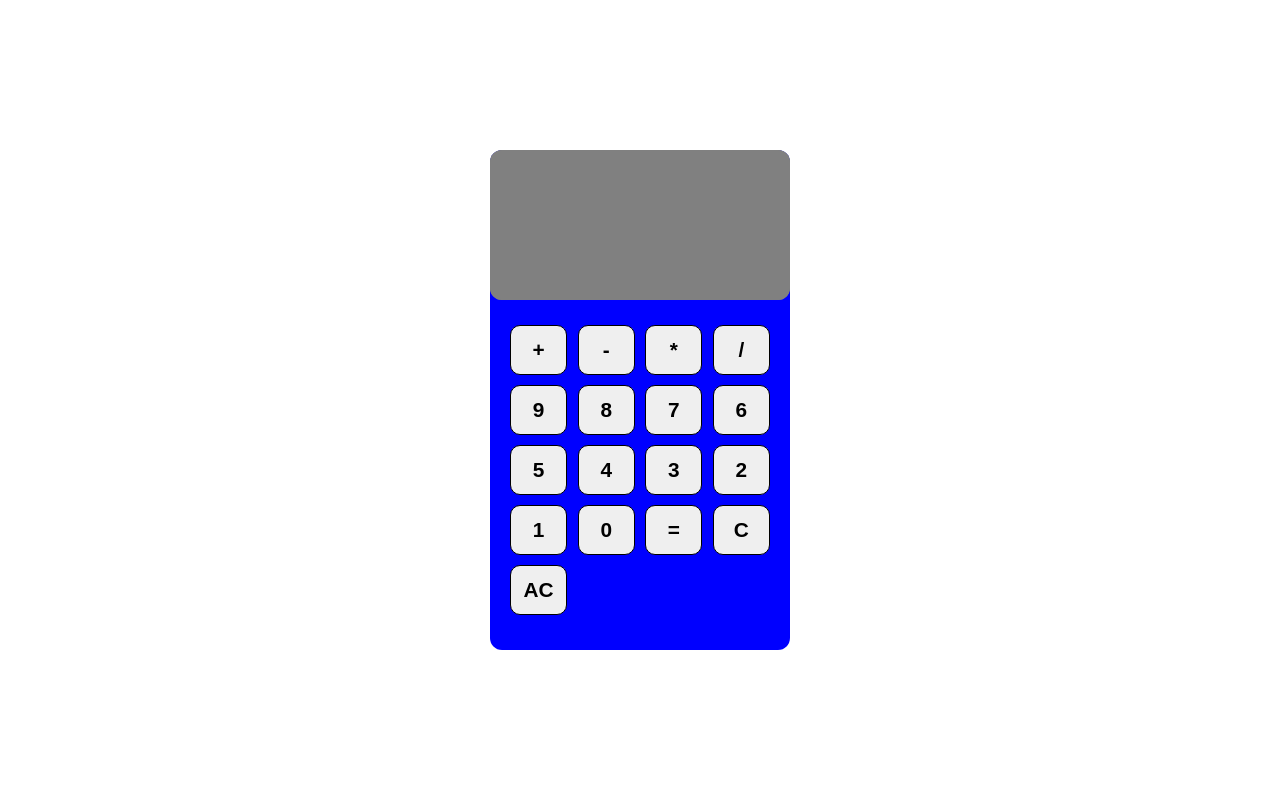
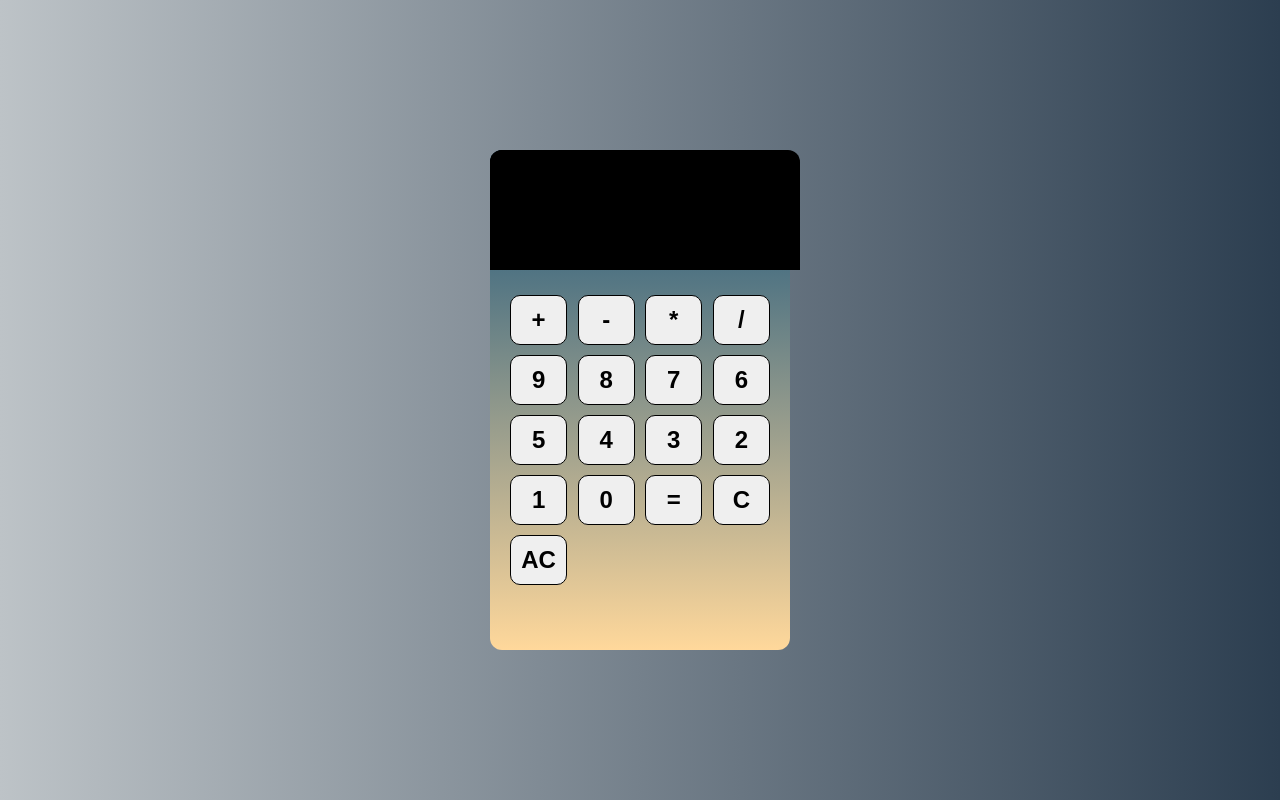
Before and after one commit to Fubge/Calculator, a plain HTML site: page index.html in a window 1280 px wide. Drawn offline with Linux system fonts and the light colour scheme.

Commit message:
styling changed
worked on styling etc.

```diff
--- a/styles.css
+++ b/styles.css
@@ -8,10 +8,11 @@ body {
     display: flex;
     align-items: center;
     min-height: 100vh;
+    background: linear-gradient(90deg, #bdc3c7 0%, #2c3e50 100%);
 }
 
 .container {
-    background-color: blue;
+    background: linear-gradient(to top, #ffd89b 0%, #19547b 100%);
     width: 300px;
     height: 500px;
     margin: auto;
@@ -20,12 +21,11 @@ body {
 }
 
 .display {
-    background-color: gray;
+    background-color: black;
+    color: white;
     border: none;
-    border-radius: 12px;
-    height: 150px;
-    width: 100%;
-    color: white;
+    border-radius: 12px 12px 0 0 ;
+    height: 120px;
     text-align: right;
     font-size: 1.5rem;
 }
@@ -36,7 +36,7 @@ button
     width: 60px;
     height: 50px;
     margin: 5px 0;
-    font-size: 1.3em;
+    font-size: 1.5rem;
     font-weight: 600;
     border: 1px solid black;
     border-radius: 10px;
```
